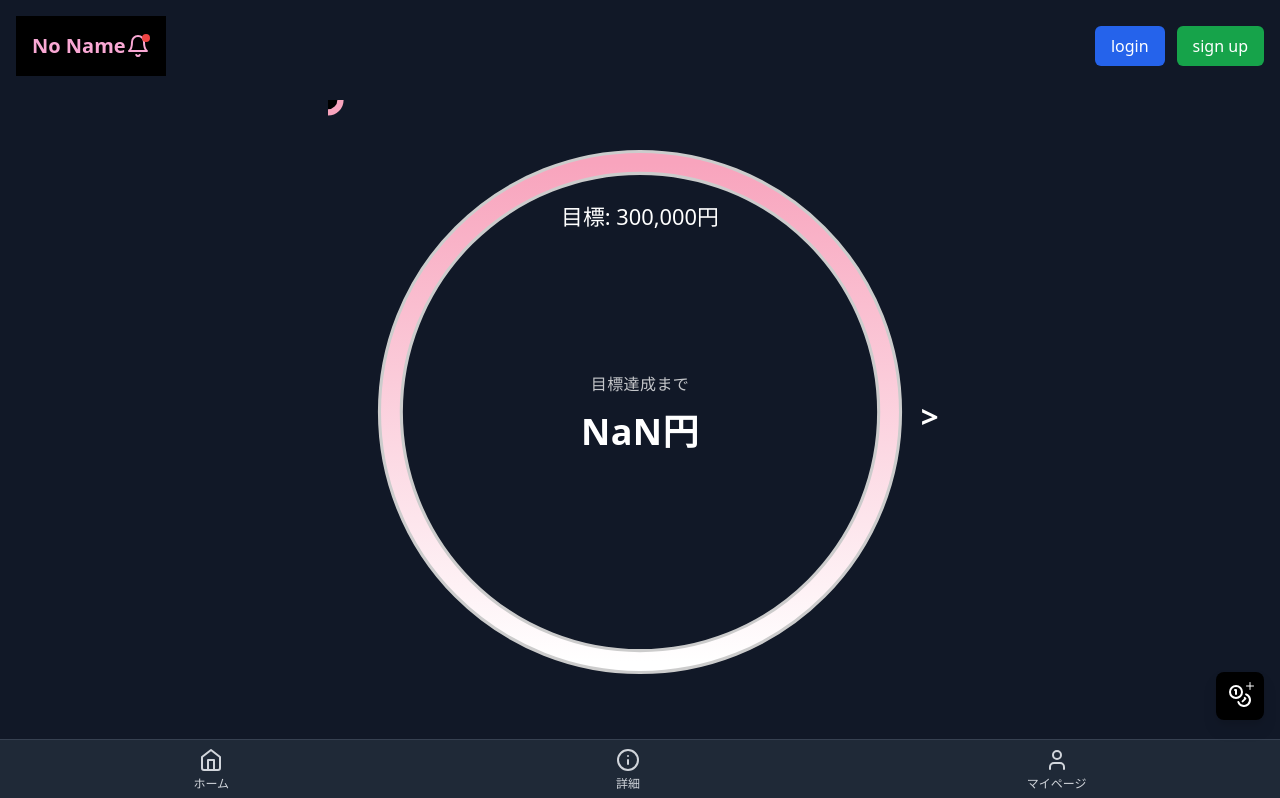
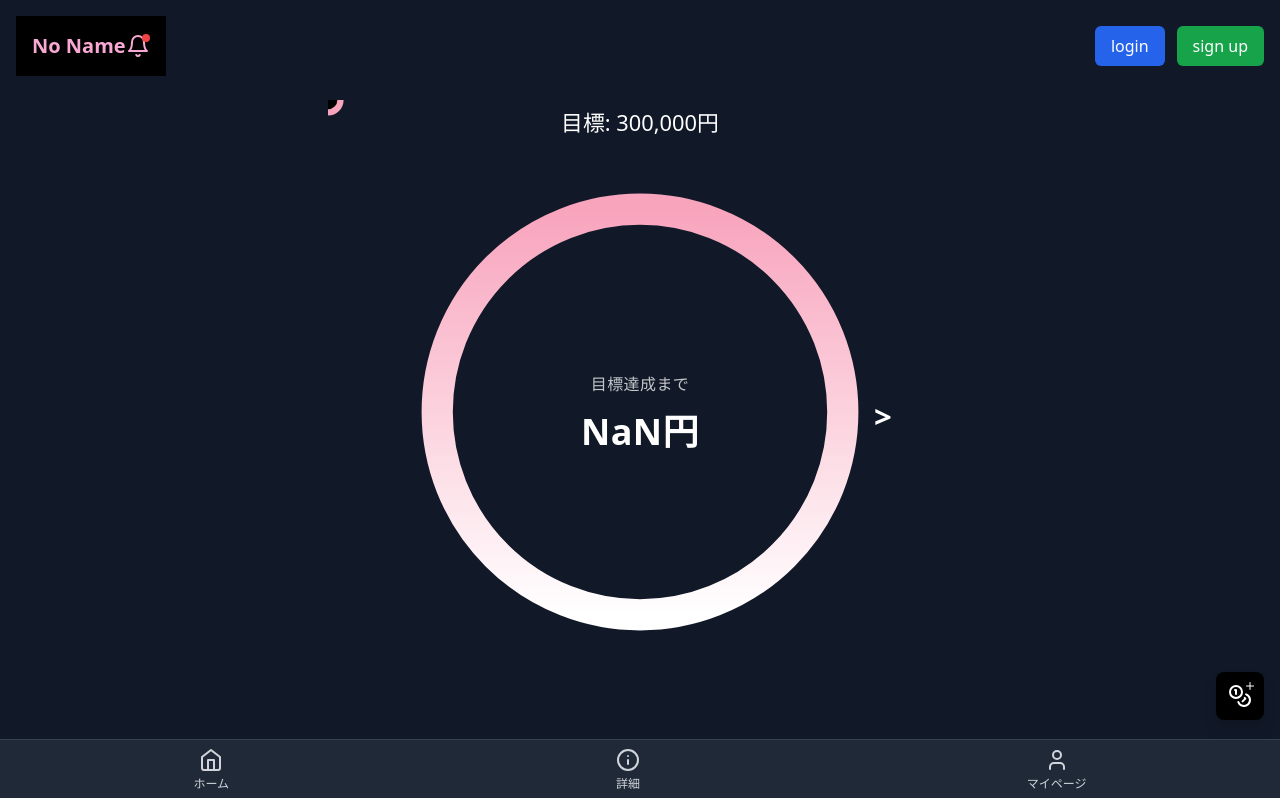
Before and after one commit to hwacho9/kobe-ai-hakaton, a Next.js app in the folder frontend/: page / in a window 1280 px wide. Shown: the top 798 px of the page. Built offline with nearby package versions, Linux system fonts and the light colour scheme; no server answers.

Commit message:
UIの修正

```diff
--- a/frontend/src/components/SavingsCircle.tsx
+++ b/frontend/src/components/SavingsCircle.tsx
@@ -52,7 +52,7 @@ export default function SavingsCircle({
   }, [totalSavings, savingsGoal, userEvents]);
 
   // 円のサイズと中心
-  const radius = 80;
+  const radius = 65;
   const center = 100;
   const strokeWidthBg = 8;
   const circumference = 2 * Math.PI * radius;
@@ -81,7 +81,7 @@ export default function SavingsCircle({
           </defs>
 
           {/* 円の上部に「目標: 〇〇円」を表示 */}
-          <text x={center} y="40" fill="white" fontSize="7" textAnchor="middle">
+          <text x={center} y="10" fill="white" fontSize="7" textAnchor="middle">
             目標: {savingsGoal.toLocaleString()}円
           </text>
 
@@ -103,7 +103,7 @@ export default function SavingsCircle({
             r={radius}
             fill="none"
             stroke="url(#progressGradient)"
-            strokeWidth="6"
+            strokeWidth="10"
             strokeLinecap="round"
             strokeDasharray={circumference}
             strokeDashoffset={strokeDashoffset}
```
